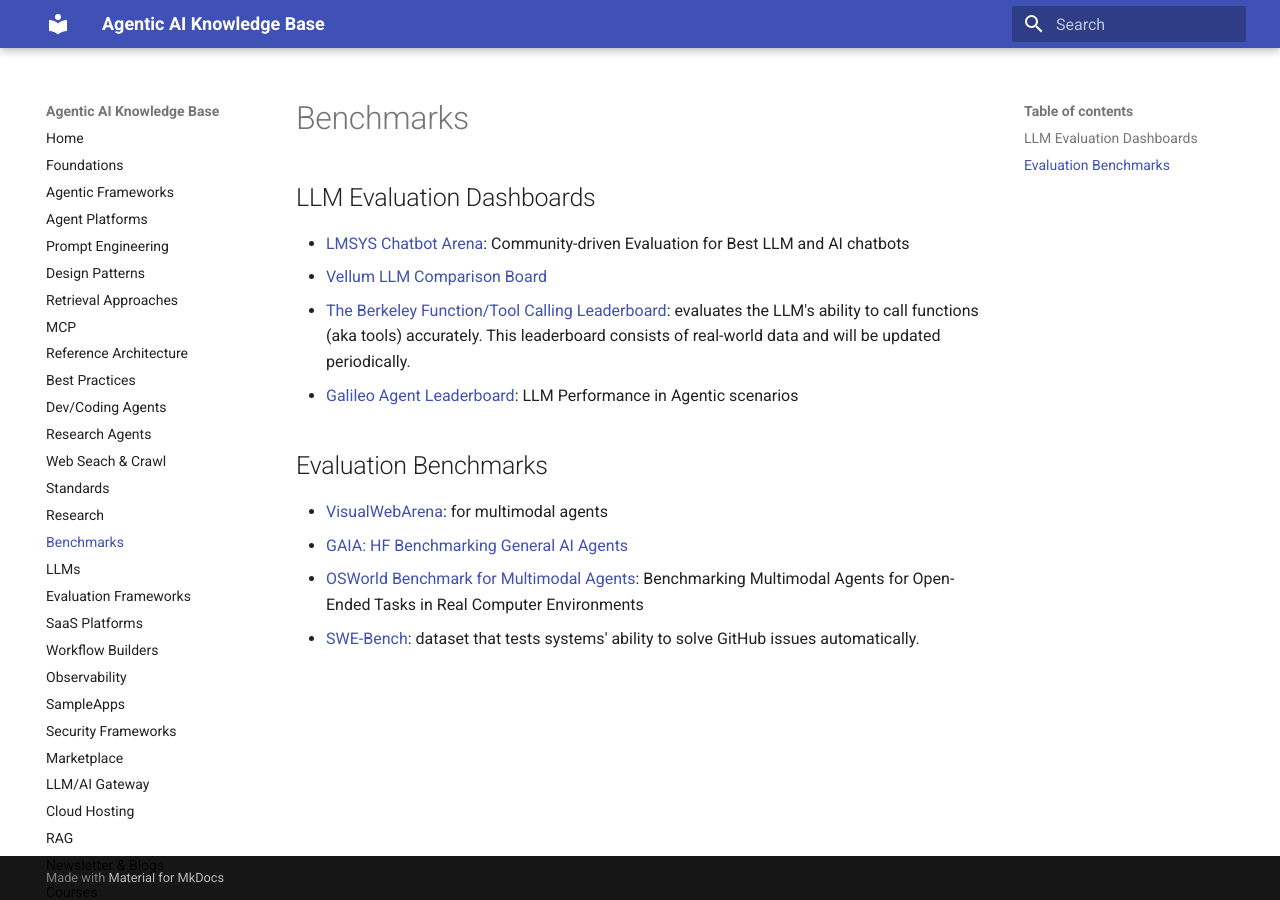
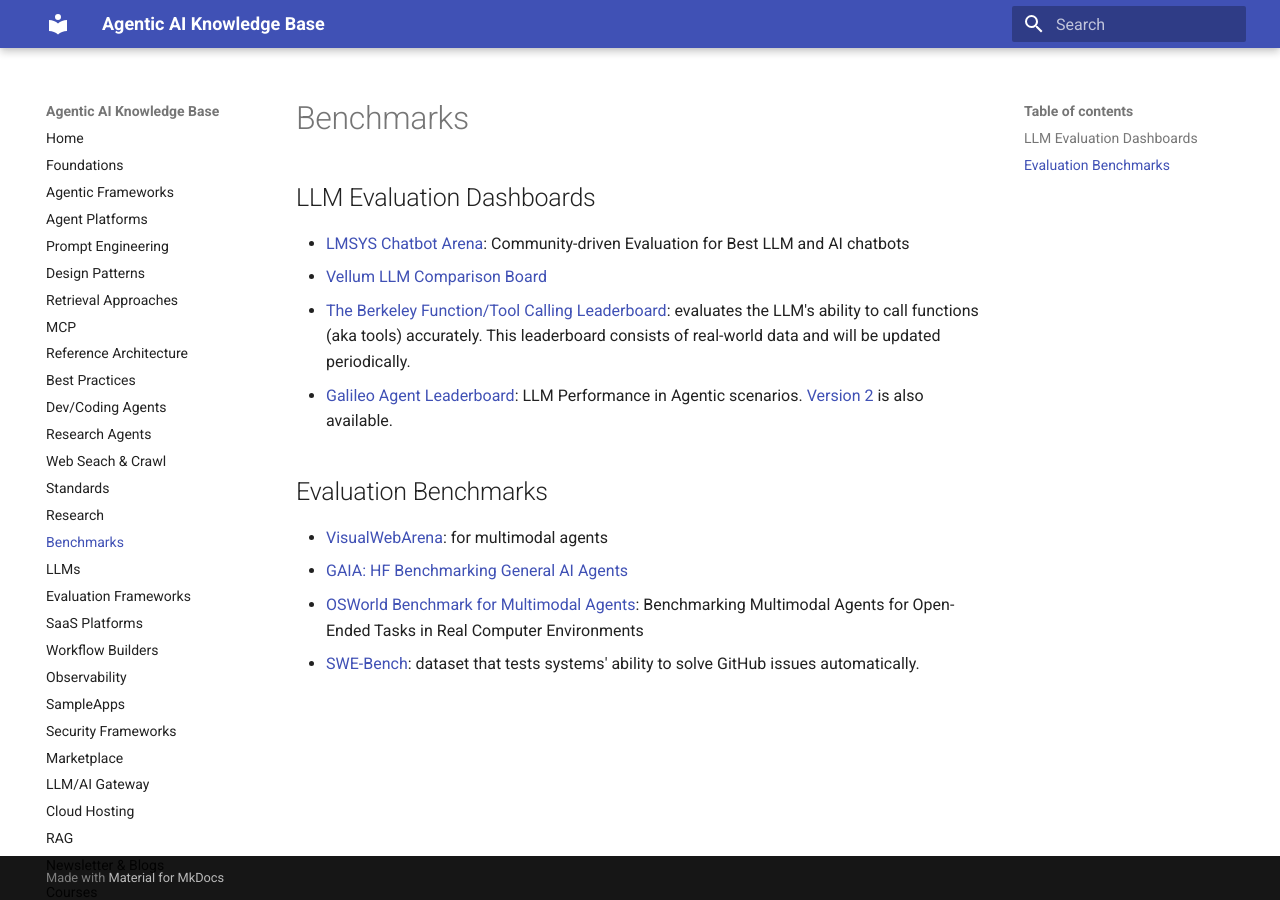
Before and after one commit to ankurkumarz/agentic-ai-knowledge-base, an MkDocs documentation site: the page built from docs/Benchmarks/Readme.md, in a window 1280 px wide. Built offline with MkDocs 1.6.1 and Material for MkDocs 9.7.7, drawn with Linux system fonts in a browser that asks for light colours.

Commit message:
Update Readme.md

```diff
--- a/docs/Benchmarks/Readme.md
+++ b/docs/Benchmarks/Readme.md
@@ -4,7 +4,7 @@
 - [LMSYS Chatbot Arena](https://lmarena.ai?leaderboard): Community-driven Evaluation for Best LLM and AI chatbots
 - [Vellum LLM Comparison Board](https://www.vellum.ai/llm-leaderboard)
 - [The Berkeley Function/Tool Calling Leaderboard](https://gorilla.cs.berkeley.edu/leaderboard.html): evaluates the LLM's ability to call functions (aka tools) accurately. This leaderboard consists of real-world data and will be updated periodically.
-- [Galileo Agent Leaderboard](https://huggingface.co/spaces/galileo-ai/agent-leaderboard): LLM Performance in Agentic scenarios
+- [Galileo Agent Leaderboard](https://huggingface.co/spaces/galileo-ai/agent-leaderboard): LLM Performance in Agentic scenarios. [Version 2](https://huggingface.co/spaces/galileo-ai/agent-leaderboard) is also available.
 
 ## Evaluation Benchmarks
 
```
